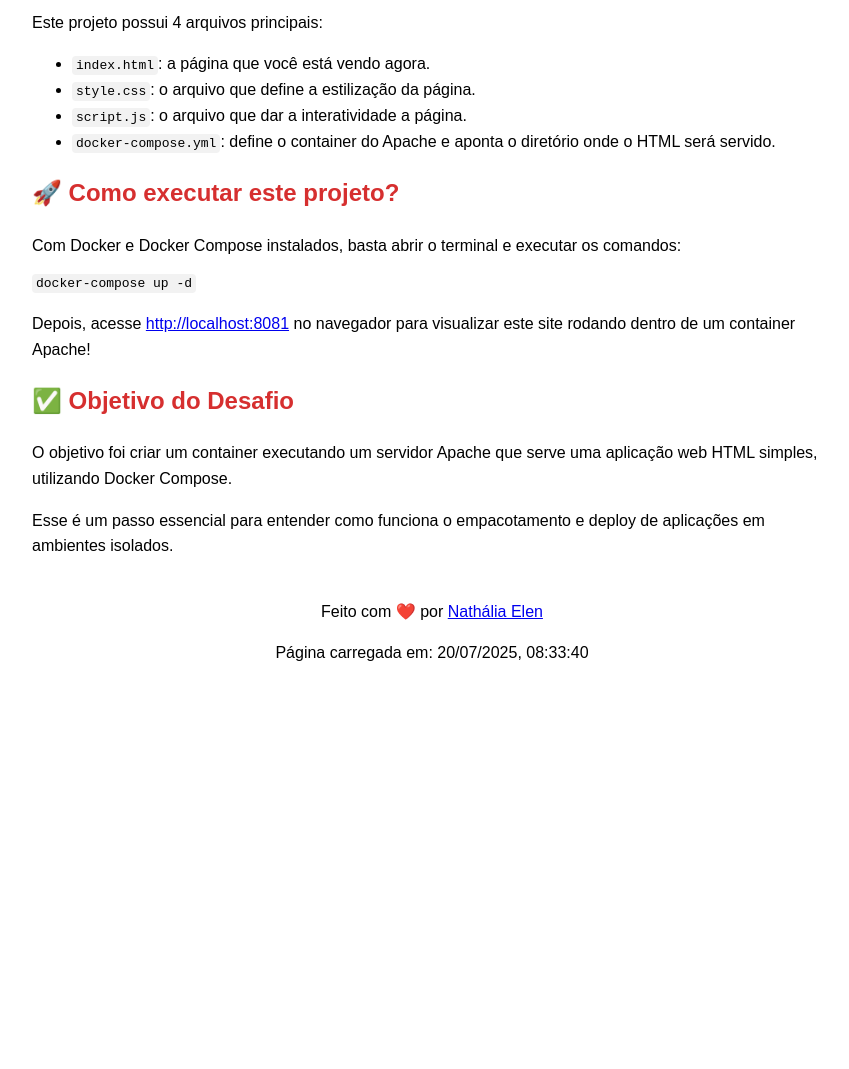
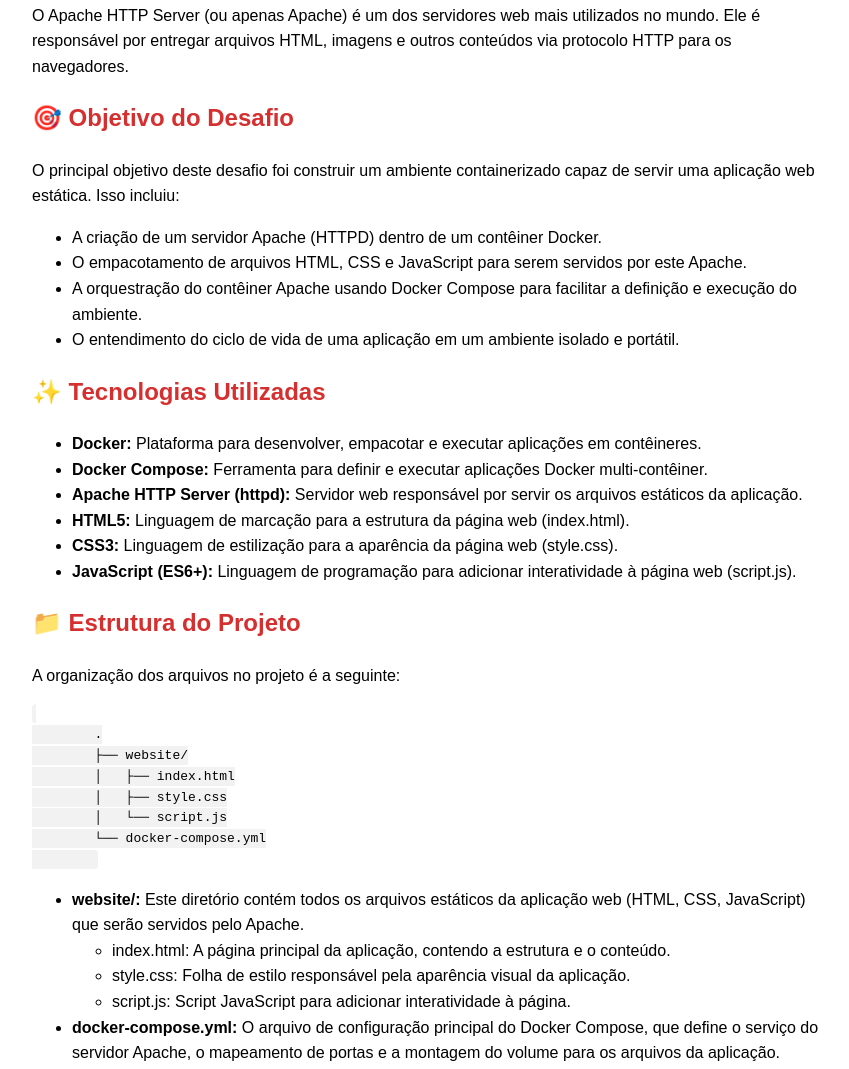
Before and after one commit to NathaliaElen/docker-compose-apache-html, a plain HTML site: page website/index.html in a window 1280 px wide. Shown: the part 628-1697 px from the top of the page, without its empty margins (208-1057 px from the left). Before the commit the page ends 1330 px from the top, so only its background shows below. Drawn offline with Linux system fonts and the light colour scheme.

Commit message:
feat: atualizar o conteúdo da página HTML

```diff
--- a/website/index.html
+++ b/website/index.html
@@ -9,7 +9,10 @@
 </head>
 
 <body>
-    <h1>🚀 Meu primeiro site com Docker!</h1>
+    <h1>🐳 Docker Compose: Aplicação Web Estática (Apache, HTML, CSS, JS)</h1>
+    <p><b>Desafio de Projeto:</b> Criando um Container de uma Aplicação WEB. Este projeto demonstra a execução de uma
+        aplicação HTML estática, com estilização CSS e interatividade JavaScript, utilizando um servidor Apache (HTTPD)
+        e gerenciamento de contêineres com Docker Compose.</p>
 
     <h2>📦 O que é Docker?</h2>
     <p>Docker é uma plataforma que permite criar, empacotar e executar aplicações em ambientes isolados chamados
@@ -26,27 +29,52 @@
     <p>O Apache HTTP Server (ou apenas Apache) é um dos servidores web mais utilizados no mundo. Ele é responsável por
         entregar arquivos HTML, imagens e outros conteúdos via protocolo HTTP para os navegadores.</p>
 
+    <h2>🎯 Objetivo do Desafio</h2>
+    <p>O principal objetivo deste desafio foi construir um ambiente containerizado capaz de servir uma aplicação web
+        estática. Isso incluiu:</p>
+    <ul>
+        <li>A criação de um servidor Apache (HTTPD) dentro de um contêiner Docker.</li>
+        <li>O empacotamento de arquivos HTML, CSS e JavaScript para serem servidos por este Apache.</li>
+        <li>A orquestração do contêiner Apache usando Docker Compose para facilitar a definição e execução do ambiente.
+        </li>
+        <li>O entendimento do ciclo de vida de uma aplicação em um ambiente isolado e portátil.</li>
+    </ul>
+
+    <h2>✨ Tecnologias Utilizadas</h2>
+    <ul>
+        <li><strong>Docker:</strong> Plataforma para desenvolver, empacotar e executar aplicações em contêineres.</li>
+        <li><strong>Docker Compose:</strong> Ferramenta para definir e executar aplicações Docker multi-contêiner.</li>
+        <li><strong>Apache HTTP Server (httpd):</strong> Servidor web responsável por servir os arquivos estáticos da
+            aplicação.</li>
+        <li><strong>HTML5:</strong> Linguagem de marcação para a estrutura da página web (index.html).</li>
+        <li><strong>CSS3:</strong> Linguagem de estilização para a aparência da página web (style.css).</li>
+        <li><strong>JavaScript (ES6+):</strong> Linguagem de programação para adicionar interatividade à página web
+            (script.js).</li>
+    </ul>
+
     <h2>📁 Estrutura do Projeto</h2>
-    <p>Este projeto possui 4 arquivos principais:</p>
+    <p>A organização dos arquivos no projeto é a seguinte:</p>
+    <pre><code>
+        .
+        ├── website/
+        │   ├── index.html
+        │   ├── style.css
+        │   └── script.js
+        └── docker-compose.yml
+        </code></pre>
     <ul>
-        <li><code>index.html</code>: a página que você está vendo agora.</li>
-        <li><code>style.css</code>: o arquivo que define a estilização da página.</li>
-        <li><code>script.js</code>: o arquivo que dar a interatividade a página.</li>
-        <li><code>docker-compose.yml</code>: define o container do Apache e aponta o diretório onde o HTML será servido.
+        <li><strong>website/:</strong> Este diretório contém todos os arquivos estáticos da aplicação web (HTML, CSS,
+            JavaScript) que serão servidos pelo Apache.
+            <ul>
+                <li>index.html: A página principal da aplicação, contendo a estrutura e o conteúdo.</li>
+                <li>style.css: Folha de estilo responsável pela aparência visual da aplicação.</li>
+                <li>script.js: Script JavaScript para adicionar interatividade à página.</li>
+            </ul>
+        </li>
+        <li><strong>docker-compose.yml:</strong> O arquivo de configuração principal do Docker Compose, que define o
+            serviço do servidor Apache, o mapeamento de portas e a montagem do volume para os arquivos da aplicação.
         </li>
     </ul>
-
-    <h2>🚀 Como executar este projeto?</h2>
-    <p>Com Docker e Docker Compose instalados, basta abrir o terminal e executar os comandos:</p>
-    <pre><code>docker-compose up -d</code></pre>
-    <p>Depois, acesse <a href="http://localhost:8081" target="_blank">http://localhost:8081</a> no navegador para
-        visualizar este site rodando dentro de um container Apache!</p>
-
-    <h2>✅ Objetivo do Desafio</h2>
-    <p>O objetivo foi criar um container executando um servidor Apache que serve uma aplicação web HTML simples,
-        utilizando Docker Compose.</p>
-    <p>Esse é um passo essencial para entender como funciona o empacotamento e deploy de aplicações em ambientes
-        isolados.</p>
 
     <footer>
         <p>Feito com ❤️ por <a href="https://github.com/NathaliaElen" target="_blank">Nathália Elen</a></p>
```
